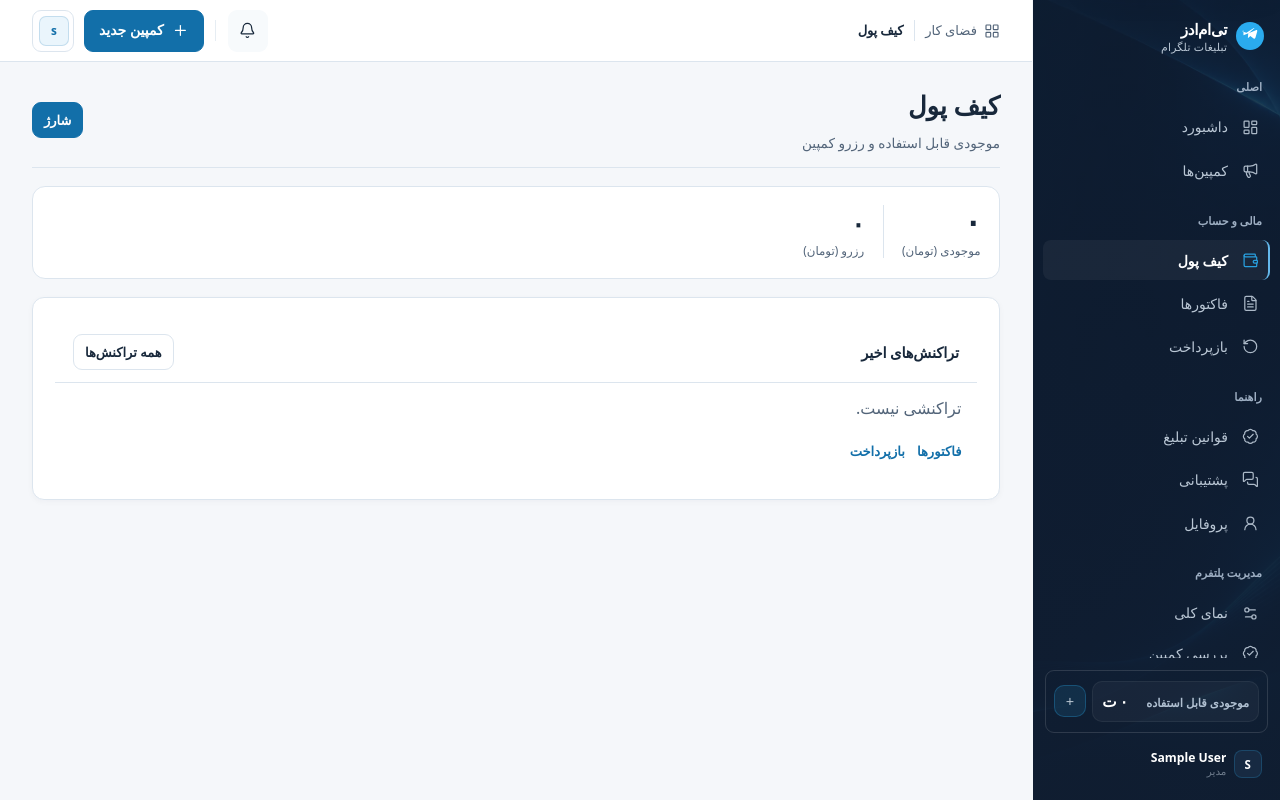
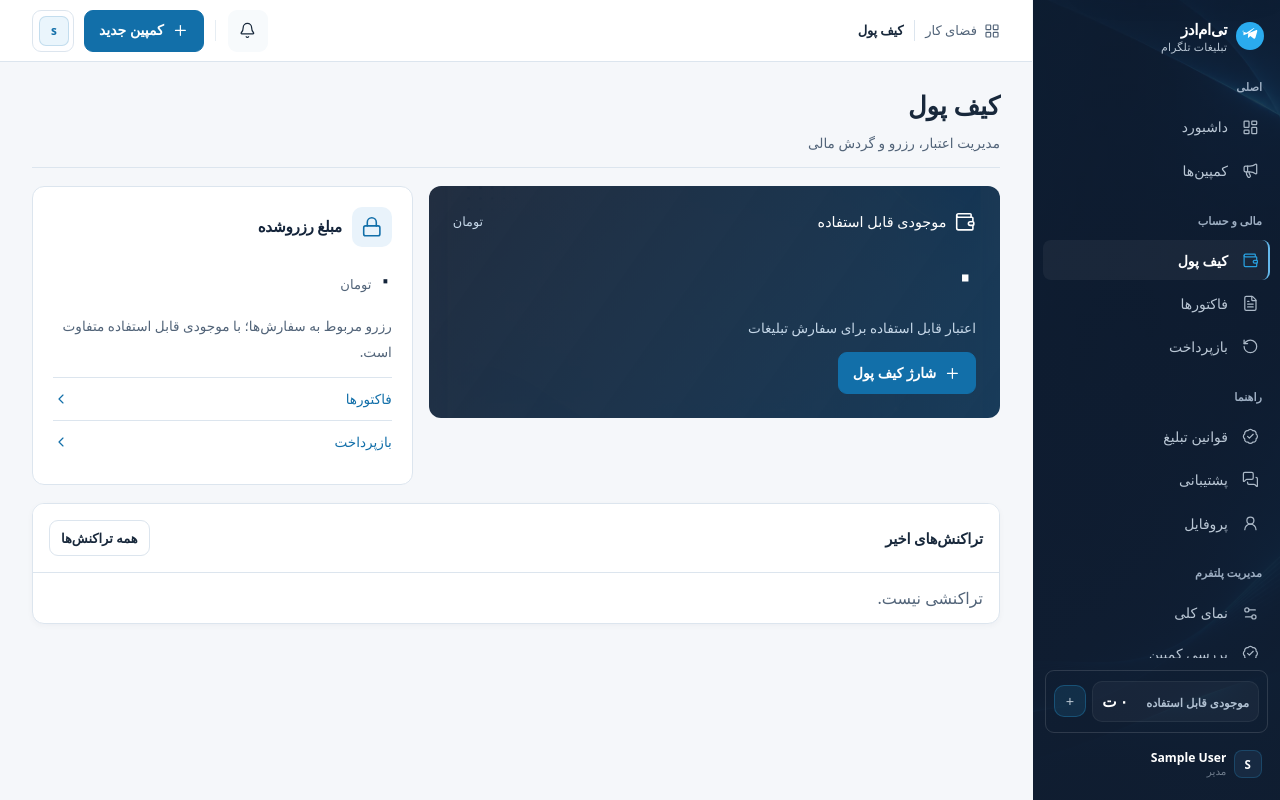
Before and after one commit to qashqaeii/TMADS, a Django app: page /finance/wallet/ in a window 1280 px wide. Run offline with Django 5.2, Linux system fonts and the light colour scheme; the visitor is signed in with stand-in values (Sample User, id 1); data that the repository does not hold is empty; parts of the project's set-up code (start-up, migrations or seed data) failed here and were passed over; some libraries are stand-ins or nearby versions; some web fonts are replaced.

Commit message:
style(finance): redesign wallet, checkout, ledger, invoices and refund journey

```diff
--- /dev/null
+++ b/static/css/ui-workspace.css
@@ -0,0 +1,49 @@
+/* Finance and secondary workspace pages share the same page contract. */
+.ui-final .ui-finance { min-width:0;gap:18px; }
+.ui-wallet-layout,.ui-finance-flow { display:grid;grid-template-columns:minmax(0,1.5fr) minmax(240px,1fr);gap:16px;align-items:start; }
+.ui-wallet-feature { background:linear-gradient(125deg,rgb(16 29 48 / .92),rgb(16 52 83 / .96)),var(--tmads-bg-card-hero);background-size:cover;background-position:center;color:#fff;border-radius:var(--ui-radius);padding:24px;min-width:0;display:grid;gap:12px; }
+.ui-wallet-feature__head { display:flex;align-items:center;justify-content:space-between;gap:8px; }
+.ui-wallet-feature__head > span:first-child { display:flex;align-items:center;gap:8px;font-size:.9rem; }
+.ui-wallet-currency { color:#c5d7e8;font-size:.8rem; }
+.ui-wallet-amount { font-size:clamp(1.8rem,4vw,2.7rem);line-height:1.35;overflow-wrap:anywhere; }
+.ui-wallet-feature p { color:#c5d7e8;margin:0;font-size:.85rem;line-height:1.8; }
+.ui-wallet-feature > .btn { justify-self:start; }
+.ui-finance-summary { border:1px solid var(--ui-border);border-radius:var(--ui-radius);background:#fff;padding:20px;display:grid;gap:12px; }
+.ui-finance-summary header { display:flex;align-items:center;gap:10px; }
+.ui-finance-summary h2 { margin:0;font-size:.95rem; }
+.ui-finance-amount { font-size:1.6rem;font-weight:750;overflow-wrap:anywhere; }
+.ui-finance-amount small,.ui-invoice-total small { font-size:.82rem;font-weight:500;color:var(--ui-muted); }
+.ui-finance-summary p,.ui-finance-guide p { margin:0;color:var(--ui-muted);font-size:.85rem;line-height:1.9; }
+.ui-finance-links { display:grid;gap:0; }
+.ui-finance-links a { display:flex;align-items:center;justify-content:space-between;padding:10px 0;border-top:1px solid var(--ui-border);font-size:.85rem;color:var(--ui-action); }
+.ui-final .ui-finance .table-card { padding:0;overflow:hidden; }
+.ui-final .ui-finance .dash-panel__head { padding:16px; }
+.ui-final .ui-finance .wallet-ledger { padding:0 16px;margin:0; }
+.ui-final .ui-finance .wallet-ledger .finance-line { padding:14px 0;border-bottom:1px solid var(--ui-border); }
+.ui-final .ui-finance .wallet-ledger .finance-line:last-child { border-bottom:0; }
+.ui-final .ui-finance .finance-entry { display:grid;gap:4px; }
+.ui-final .ui-finance .finance-entry time { font-size:.8rem; }
+.ui-final .ui-finance .finance-form { max-width:none;gap:16px; }
+.ui-final .ui-finance .finance-form__actions { display:flex;flex-wrap:wrap;gap:8px; }
+.ui-form-intro { display:flex;align-items:center;gap:12px; }
+.ui-form-intro h2 { font-size:1.08rem;font-weight:700;margin:0; }
+.ui-form-intro p { margin:4px 0 0;color:var(--ui-muted);font-size:.82rem;line-height:1.8; }
+.ui-quick-amounts { display:flex;gap:8px;flex-wrap:wrap; }
+.ui-final .ui-quick-amounts button[aria-pressed=true] { background:#e9f4fb;color:var(--ui-action);border-color:#8bb9d5; }
+.ui-topup-total { display:flex;justify-content:space-between;align-items:center;gap:8px;padding:15px;background:var(--ui-soft);border-radius:9px;font-size:.85rem; }
+.ui-topup-total strong { color:var(--ui-action);font-size:1rem; }
+.ui-finance-guide { display:grid;gap:10px; }
+.ui-finance-guide ol { margin:0;padding-inline-start:22px;color:var(--ui-muted);font-size:.875rem;line-height:2; }
+.ui-finance-guide a { color:var(--ui-action);font-size:.85rem; }
+.ui-final .ui-finance-table { font-size:.88rem;min-width:520px; }
+.ui-final .ui-finance-table th { background:var(--ui-soft);color:var(--ui-muted);font-weight:650; }
+.ui-final .ui-finance-table :is(td,th) { padding:13px 15px; }
+.ui-final .ui-finance-table tbody tr:hover td { background:#f7fafd; }
+.ui-ledger-kind { display:inline-flex;align-items:center;gap:8px; }
+.ui-final .ui-finance .finance-invoice { width:min(100%,800px);margin-inline:auto; }
+.ui-invoice-masthead { display:flex;align-items:center;justify-content:space-between;gap:10px;flex-wrap:wrap; }
+.ui-invoice-masthead > div { display:flex;align-items:center;gap:10px; }
+.ui-invoice-total { display:grid;gap:7px;padding:20px;margin:16px 0;border-radius:10px;background:var(--ui-soft);font-size:.85rem; }
+.ui-invoice-total strong { font-size:1.8rem;overflow-wrap:anywhere; }
+@media(max-width:1000px) { .ui-wallet-layout,.ui-finance-flow { grid-template-columns:minmax(0,1fr); } }
+@media(max-width:600px) { .ui-wallet-feature { padding:18px; }.ui-final .ui-finance .finance-form__actions > * { flex:1; }.ui-final .ui-finance .finance-invoice { padding:14px; } }
--- a/templates/base.html
+++ b/templates/base.html
@@ -13,6 +13,7 @@
   <link rel="stylesheet" href="{% static 'css/ui-dashboard.css' %}">
   <link rel="stylesheet" href="{% static 'css/ui-campaigns.css' %}">
   <link rel="stylesheet" href="{% static 'css/ui-studio.css' %}">
+  <link rel="stylesheet" href="{% static 'css/ui-workspace.css' %}">
   <script src="https://unpkg.com/htmx.org@2.0.4"></script>
   <script defer src="https://unpkg.com/alpinejs@3.14.8/dist/cdn.min.js"></script>
   <script defer src="https://unpkg.com/lucide@0.469.0/dist/umd/lucide.min.js"></script>
--- a/templates/finance/invoice_detail.html
+++ b/templates/finance/invoice_detail.html
@@ -3,13 +3,12 @@
 {% block page_title %}فاکتور {{ invoice.invoice_number }}{% endblock %}
 {% block container_class %}container-wide{% endblock %}
 {% block content %}
-<div class="app-stack finance-page">
+<div class="app-stack finance-page ui-finance">
 {% url 'finance:invoices' as invoices_url %}
 {% include "includes/dash_header.html" with eyebrow="فاکتور" title=invoice.invoice_number subtitle=invoice.created_at|jalali_datetime with_sub=1 action_url=invoices_url action_label="همه فاکتورها" %}
 <section class="card card--lift card-pad finance-invoice" aria-label="جزئیات فاکتور">
-  <h2 class="section-title">خلاصه فاکتور</h2>
+  <div class="ui-invoice-masthead"><div><span class="ui-target-symbol" aria-hidden="true">{% include "includes/lucide_icon.html" with name="receipt" size="md" %}</span><h2 class="section-title">خلاصه فاکتور</h2></div><span class="muted" dir="ltr">{{ invoice.invoice_number }}</span></div><div class="ui-invoice-total"><span>مبلغ فاکتور</span><strong class="tabnums">{{ invoice.amount_irr|irr_to_toman|format_irr }} <small>تومان</small></strong></div>
   <div class="finance-line"><span>شرح</span><strong class="finance-invoice__description">{{ invoice.description|default:"—" }}</strong></div>
-  <div class="finance-line"><span>مبلغ</span><strong class="tabnums">{{ invoice.amount_irr|irr_to_toman|format_irr }} تومان</strong></div>
   {% if invoice.order %}<div class="finance-line"><span>سفارش</span><code class="finance-invoice__reference" dir="ltr">{{ invoice.order_id }}</code></div>{% endif %}
 </section>
 </div>
--- a/templates/finance/transactions.html
+++ b/templates/finance/transactions.html
@@ -3,18 +3,18 @@
 {% block page_title %}تراکنش‌ها{% endblock %}
 {% block container_class %}container-wide{% endblock %}
 {% block content %}
-<div class="app-stack finance-page">
+<div class="app-stack finance-page ui-finance">
 {% url 'finance:wallet' as wallet_url %}
 {% include "includes/dash_header.html" with eyebrow="مالی" title="تراکنش‌ها" action_url=wallet_url action_label="کیف پول" %}
 <article class="card table-card card--lift">
   <div class="table-wrap" tabindex="0" role="region" aria-label="تاریخچه تراکنش‌ها">
-    <table class="data-table">
+    <table class="data-table ui-finance-table">
       <caption class="sr-only">تاریخچه تراکنش‌ها</caption>
       <thead><tr><th scope="col">نوع</th><th scope="col">مبلغ (تومان)</th><th scope="col">موجودی پس از (تومان)</th><th scope="col">تاریخ</th></tr></thead>
       <tbody>
       {% for e in entries %}
       <tr>
-        <td>{{ e.get_entry_type_display }}</td>
+        <td><span class="ui-ledger-kind">{% include "includes/lucide_icon.html" with name="arrow-down-up" size="sm" %}{{ e.get_entry_type_display }}</span></td>
         <td class="tabnums" dir="ltr">{{ e.amount_irr|irr_to_toman|format_irr }}</td>
         <td class="tabnums" dir="ltr">{{ e.balance_after_available|irr_to_toman|format_irr }}</td>
         <td><time datetime="{{ e.created_at|date:'c' }}">{{ e.created_at|jalali_datetime }}</time></td>
--- a/templates/finance/wallet.html
+++ b/templates/finance/wallet.html
@@ -3,21 +3,22 @@
 {% block page_title %}کیف پول{% endblock %}
 {% block container_class %}container-wide{% endblock %}
 {% block content %}
-<div class="app-stack finance-page">
+<div class="app-stack finance-page ui-finance">
 {% url 'finance:topup' as topup_url %}
-{% include "includes/dash_header.html" with title="کیف پول" subtitle="موجودی قابل استفاده و رزرو کمپین" with_sub=1 action_url=topup_url action_label="شارژ" action_primary=1 %}
-<section class="metric-strip metric-strip--wallet" aria-label="خلاصه کیف پول">
-  <div class="metric-strip__metrics" role="list">
-    <div class="metric-strip__item metric-strip__item--hero" role="listitem">
-      <span class="metric-strip__value tabnums">{{ wallet.available_irr|irr_to_toman|format_irr }}</span>
-      <span class="metric-strip__label">موجودی (تومان)</span>
-    </div>
-    <span class="metric-strip__sep" aria-hidden="true"></span>
-    <div class="metric-strip__item" role="listitem">
-      <span class="metric-strip__value tabnums">{{ wallet.reserved_irr|irr_to_toman|format_irr }}</span>
-      <span class="metric-strip__label">رزرو (تومان)</span>
-    </div>
-  </div>
+{% include "includes/dash_header.html" with title="کیف پول" subtitle="مدیریت اعتبار، رزرو و گردش مالی" with_sub=1 %}
+<section class="ui-wallet-layout" aria-label="خلاصه کیف پول">
+  <article class="ui-wallet-feature">
+    <div class="ui-wallet-feature__head"><span>{% include "includes/lucide_icon.html" with name="wallet" size="md" %} موجودی قابل استفاده</span><span class="ui-wallet-currency">تومان</span></div>
+    <strong class="ui-wallet-amount tabnums">{{ wallet.available_irr|irr_to_toman|format_irr }}</strong>
+    <p>اعتبار قابل استفاده برای سفارش تبلیغات</p>
+    <a class="btn btn-primary" href="{% url 'finance:topup' %}">{% include "includes/lucide_icon.html" with name="plus" size="btn" %} شارژ کیف پول</a>
+  </article>
+  <article class="ui-finance-summary">
+    <header><span class="ui-target-symbol" aria-hidden="true">{% include "includes/lucide_icon.html" with name="lock" size="md" %}</span><h2>مبلغ رزروشده</h2></header>
+    <strong class="ui-finance-amount tabnums">{{ wallet.reserved_irr|irr_to_toman|format_irr }} <small>تومان</small></strong>
+    <p>رزرو مربوط به سفارش‌ها؛ با موجودی قابل استفاده متفاوت است.</p>
+    <div class="ui-finance-links"><a href="{% url 'finance:invoices' %}">فاکتورها {% include "includes/lucide_icon.html" with name="chevron-left" size="sm" %}</a><a href="{% url 'finance:refunds' %}">بازپرداخت {% include "includes/lucide_icon.html" with name="chevron-left" size="sm" %}</a></div>
+  </article>
 </section>
 <article class="card table-card card--lift">
   <header class="dash-panel__head" style="border-bottom:1px solid var(--border-default)">
@@ -29,10 +30,7 @@
     <li class="finance-line"><span class="finance-entry"><span>{{ e.get_entry_type_display }}</span><time class="muted" datetime="{{ e.created_at|date:'c' }}">{{ e.created_at|jalali_datetime }}</time></span><strong class="tabnums"><bdi>{{ e.amount_irr|irr_to_toman|format_irr }}</bdi> تومان</strong></li>
     {% empty %}<li class="muted" style="padding:.75rem 0">تراکنشی نیست.</li>{% endfor %}
   </ul>
-  <div class="wallet-ledger__actions">
-    <a href="{% url 'finance:invoices' %}">فاکتورها</a>
-    <a href="{% url 'finance:refunds' %}">بازپرداخت</a>
-  </div>
+
 </article>
 </div>
 {% endblock %}
```
Also changed, not shown: static/js/ui-finance.js (added, +18 -0 lines), templates/finance/invoices.html (+4 -4 lines), templates/finance/refunds.html (+6 -6 lines), templates/finance/topup.html (+9 -4 lines).
